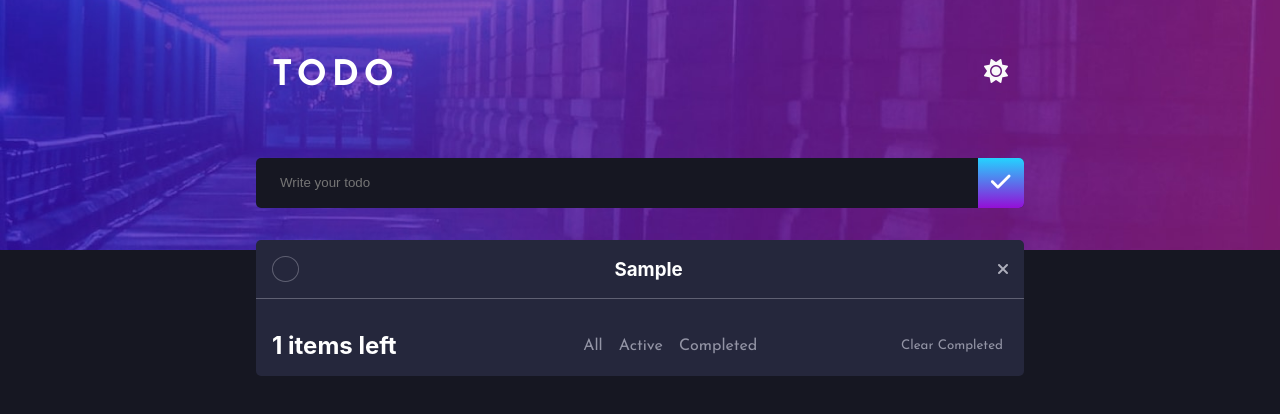
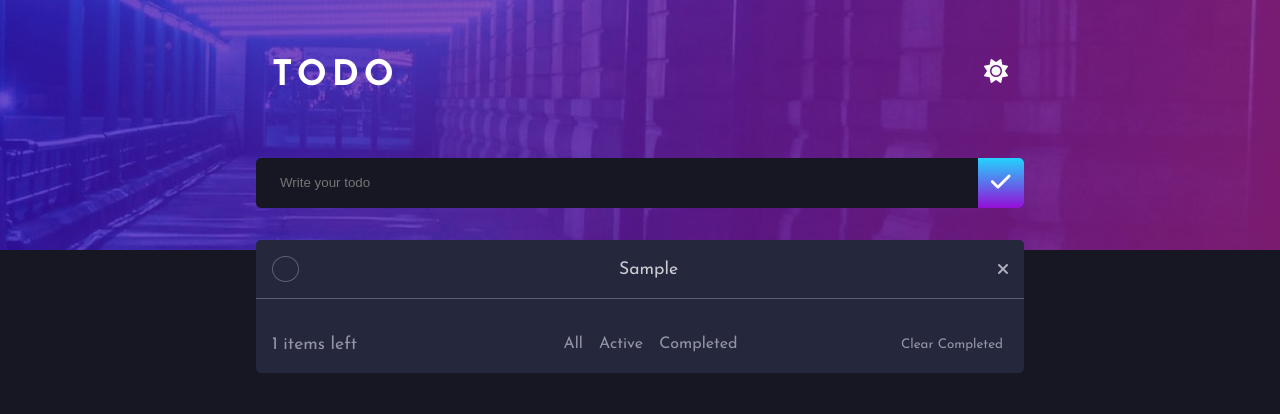
Before and after one commit to dazzlerabhi30800/frontEndMentor-todo-app-with-local-storage, a React (Create React App) app: page / in a window 1280 px wide. Both pictures are taken after typing "Sample" into the empty fields and a click on the button 1000 px from the left and 182 px from the top of the page. Shown: the top 414 px of the page. Built offline with nearby package versions, Linux system fonts and the light colour scheme.

Commit message:
fixed heading issues

```diff
--- a/src/Components/Style.css
+++ b/src/Components/Style.css
@@ -193,13 +193,13 @@ body.light .task--wrapper {
 .complete--circle.completed > i {
   opacity: 1;
 }
-.task--card > h2 {
+.task--card > h3 {
   font-family: "Josefin Sans", sans-serif;
   font-size: 1.1rem;
   font-weight: 400;
   color: hsl(236, 9%, 81%);
 }
-body.light .task--card > h2 {
+body.light .task--card > h3 {
   color: hsl(235, 24%, 19%);
 }
 .task {
@@ -231,13 +231,13 @@ body.light .task--card > .remove--btn > i {
 body.light .filter--wrapper {
   color: hsl(235, 24%, 19%);
 }
-.filter--wrapper > h3 {
+.filter--wrapper > h2 {
   font-weight: 400;
   font-family: "Josefin Sans", sans-serif;
   font-size: 1.1rem;
   color: hsl(236, 9%, 61%);
 }
-body.light .filter--wrapper > h3 {
+body.light .filter--wrapper > h2 {
   color: hsl(235, 24%, 19%);
 }
 
@@ -319,7 +319,6 @@ body.light .clear--btn:hover {
 }
 
 @media Screen and (max-width: 400px) {
-
   .form--container {
     width: 90%;
   }
```
